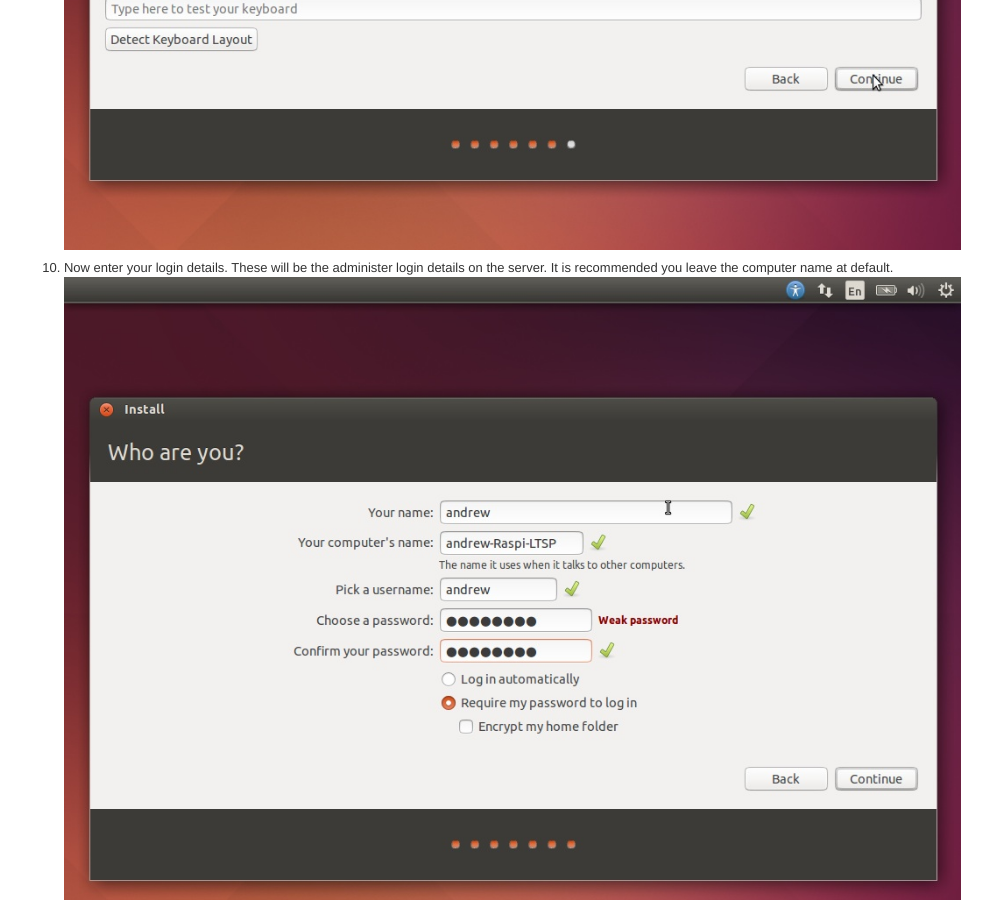
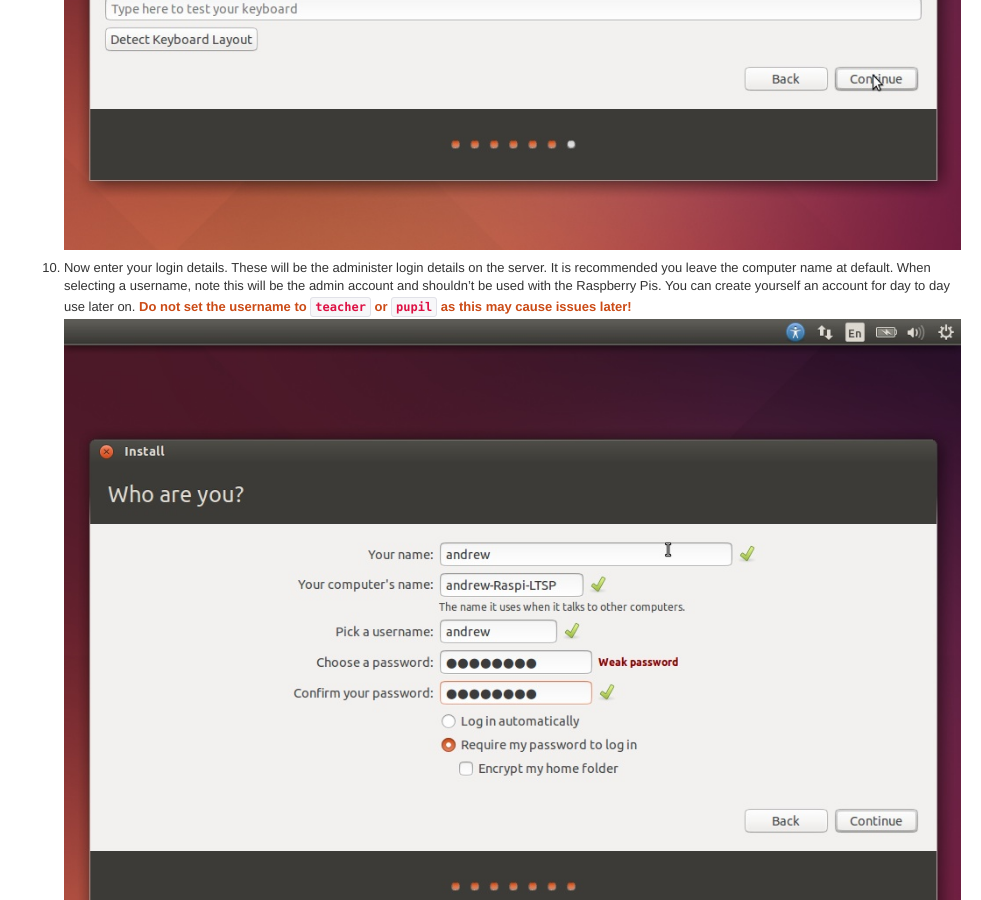
Before and after one commit to PiNet/PiNet.github.io, a Jekyll site: the page built from articles/installation/installing-ubuntu.md, in a window 1280 px wide and 900 px high, scrolled down 4351 px. Shown: the whole window, without its empty margins (299-1280 px from the left). Built offline with Jekyll 4.4.1, drawn with Linux system fonts in a browser that asks for light colours; some web fonts are replaced.

Commit message:
Updated username creation documentation

````diff
--- a/articles/installation/installing-ubuntu.md
+++ b/articles/installation/installing-ubuntu.md
@@ -71,7 +71,8 @@ Wired Ethernet is preferable for installation.
 
 10. Now enter your login details. These will be the administer login
     details on the server. It is recommended you leave the computer name
-    at default.
+    at default. When selecting a username, note this will be the admin account and shouldn't be used with the Raspberry Pis.
+    You can create yourself an account for day to day use later on. **Do not set the username to ```teacher``` or ```pupil``` as this may cause issues later!**
     ![](/assets/images/image8.jpeg)
 
 11. Now wait for Ubuntu to install. This normally takes roughly 10-20
````
